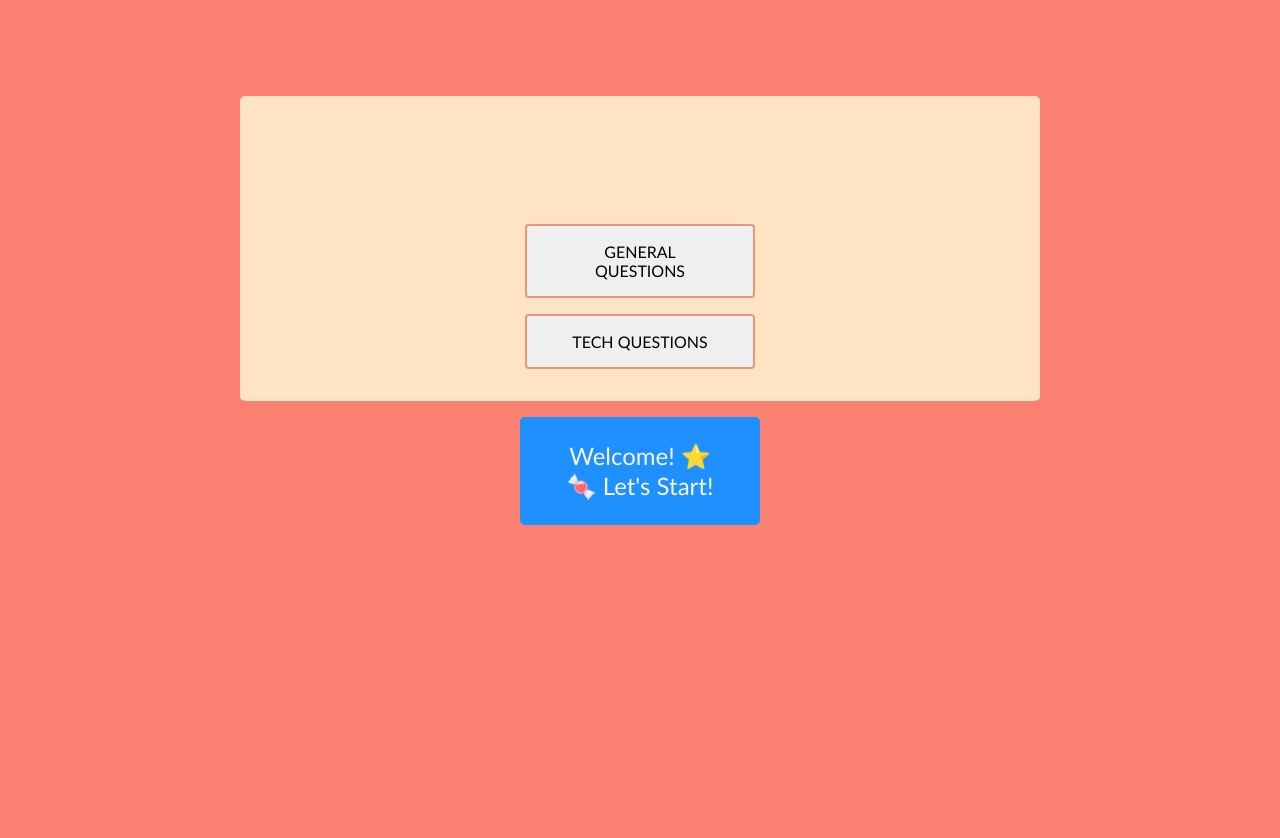
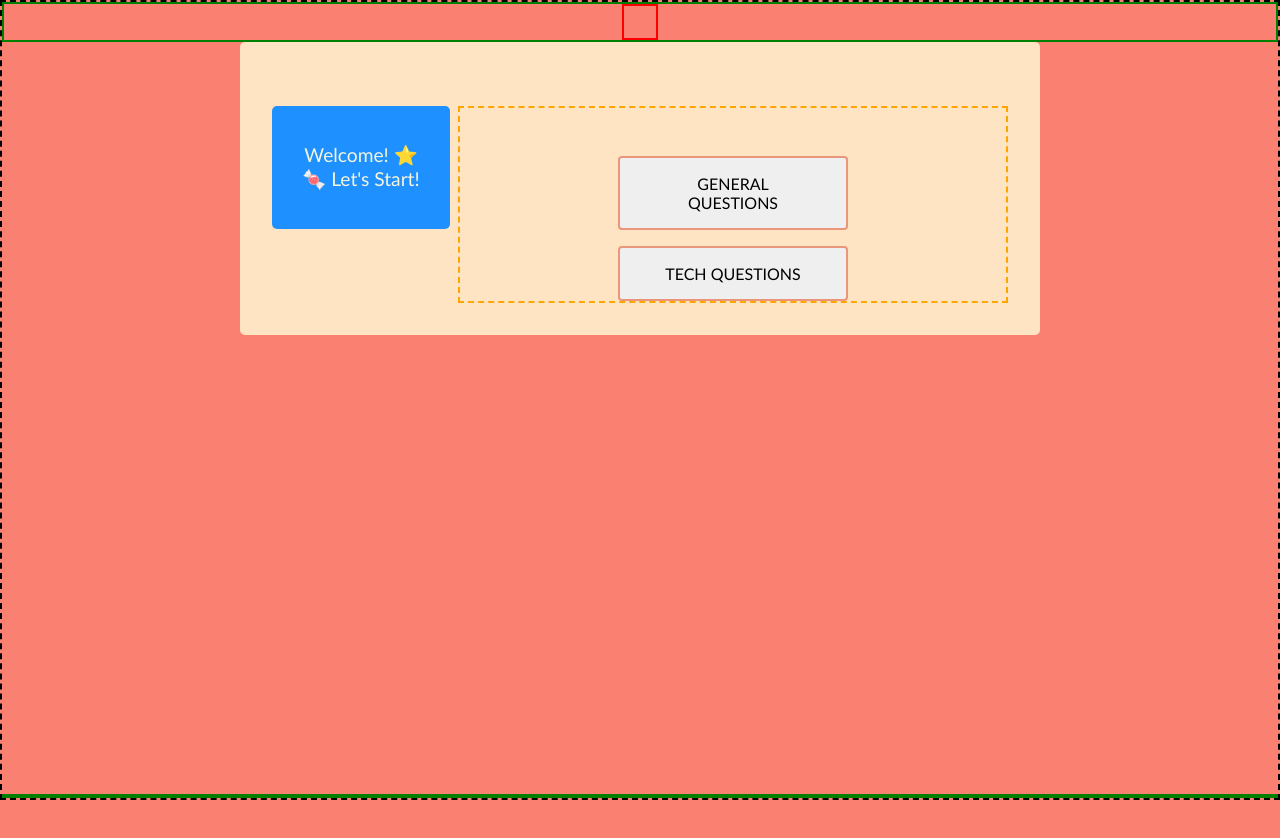
Before and after one commit to elen-oz/hi_quiz-app, a plain HTML site: page index.html in a window 1280 px wide. After the commit the page ends 800 px from the top, so only its background shows below. Drawn offline with Linux system fonts and the light colour scheme.

Commit message:
feat: change layout

```diff
--- a/script.js
+++ b/script.js
@@ -9,6 +9,8 @@
 // todo: 3) remove START QUIZ btn, but leave "Start Again" & connect with localStorage
 
 // todo: 4) change layout to grid https://css-tricks.com/snippets/css/complete-guide-grid/
+
+const API_KEY = 'Xk2hwwlJjoNOx1FcB9vjjswxmOuaw0DHJ43QN980';
 
 const initialState = {
   questions: [],
@@ -34,8 +36,18 @@ const createElement = (tag, classNames, textContent) => {
   return element;
 };
 
+const wrapperEl = createElement('div', 'wrapper');
+const headerEl = createElement('div', 'header');
+const bodyEl = createElement('div', 'body');
+const footerEl = createElement('div', 'footer');
+
 const containerEl = createElement('div', 'container');
-containerEl.setAttribute('id', 'container');
+// containerEl.setAttribute('id', 'container');
+
+const gameMessageEl = createElement('div', 'game-message');
+gameMessageEl.innerHTML = `Welcome! ⭐️ <br> 🍬 Let's Start!`;
+const gameScoreEl = createElement('div', 'game-score');
+const gameBoardEl = createElement('div', 'game-board');
 
 const containerNewGameBtnEl = createElement('div', 'container-newGameButtons');
 const generalBtnEl = createElement(
@@ -72,21 +84,22 @@ const javascriptBtnEl = createElement(
 
 const questionsNumberEl = createElement('h2', 'questions-number');
 const questionEl = createElement('div', 'question');
-const buttonContainerEl = createElement('div', 'button-container');
-const messageEl = createElement('div', 'message');
-messageEl.innerHTML = `Welcome! ⭐️ <br> 🍬 Let's Start!`;
+const answersContainerEl = createElement('div', 'answers-container');
 
-// containerEl.append(startAgainBtnEl);
-containerEl.append(questionsNumberEl, questionEl, buttonContainerEl);
-
-const API_KEY = 'Xk2hwwlJjoNOx1FcB9vjjswxmOuaw0DHJ43QN980';
+wrapperEl.append(headerEl, bodyEl, footerEl);
+headerEl.append(questionsNumberEl);
+bodyEl.append(containerEl);
+containerEl.append(gameMessageEl, gameScoreEl, gameBoardEl);
+gameBoardEl.append(questionEl, answersContainerEl);
 
 let appEl = document.querySelector('#app');
-appEl.append(containerEl);
-appEl.append(messageEl);
+appEl.append(wrapperEl);
+// appEl.append(gameMessageEl);
+
+// wrapperEl.append(gameMessageEl);
 
 const getParamsNewGame = () => {
-  containerEl.append(containerNewGameBtnEl);
+  gameBoardEl.append(containerNewGameBtnEl);
   containerNewGameBtnEl.append(generalBtnEl, techBtnEl);
 
   generalBtnEl.addEventListener('click', () => pickDifficulty());
@@ -100,7 +113,7 @@ const pickDifficulty = () => {
 
   containerNewGameBtnEl.remove();
 
-  containerEl.append(containerDifficultyBtns);
+  gameBoardEl.append(containerDifficultyBtns);
   containerDifficultyBtns.append(easyBtnEl, mediumBtnEl, hardBtnEl);
 
   easyBtnEl.addEventListener('click', () => getGeneralQuestions('easy'));
@@ -113,7 +126,7 @@ const pickTechTopic = () => {
 
   containerNewGameBtnEl.remove();
 
-  containerEl.append(containerTechBtns);
+  gameBoardEl.append(containerTechBtns);
   containerTechBtns.append(htmlBtnEl, javascriptBtnEl);
 
   htmlBtnEl.addEventListener('click', () => getTechQuestions('HTML'));
@@ -148,10 +161,10 @@ function renderGeneralQuestion(question) {
   containerDifficultyBtns.remove();
   containerNewGameBtnEl.remove();
   containerTechBtns.remove();
-  buttonContainerEl.innerHTML = '';
+  answersContainerEl.innerHTML = '';
 
   questionsNumberEl.textContent = `${currentQuestion + 1} / ${questionsNumber}`;
-  containerEl.prepend(questionsNumberEl);
+  headerEl.append(questionsNumberEl);
 
   questionEl.innerHTML = question.question;
 
@@ -165,9 +178,11 @@ function renderGeneralQuestion(question) {
     answerEl.addEventListener('click', function () {
       if (answer === correctAnswer) {
         rightAnswers += 1;
-        messageEl.textContent = `Correct! 🤜🤛`;
+        gameMessageEl.textContent = `Correct! 🤜🤛`;
+        gameScoreEl.textContent = `Score: ${rightAnswers}`;
       } else {
-        messageEl.textContent = `Nope 🦧`;
+        gameMessageEl.textContent = `Nope 🦧`;
+        gameScoreEl.textContent = `Score: ${rightAnswers}`;
       }
 
       if (currentQuestion < questions.length - 1) {
@@ -175,15 +190,16 @@ function renderGeneralQuestion(question) {
         renderGeneralQuestion(questions[currentQuestion]);
       } else {
         // showNewGameBtn();
-        messageEl.textContent = `Quiz completed 🍭<br>Right answers: ${rightAnswers}`;
+        gameMessageEl.textContent = `Quiz completed 🍭`;
         questionsNumberEl.innerHTML = 'FINISH';
+        gameScoreEl.textContent = `Score: ${rightAnswers}`;
 
         questionEl.innerHTML = '';
-        buttonContainerEl.innerHTML = '';
+        answersContainerEl.innerHTML = '';
       }
     });
 
-    buttonContainerEl.append(answerEl);
+    answersContainerEl.append(answerEl);
   });
 }
 
@@ -192,11 +208,11 @@ function renderTechQuestion(question) {
   containerTechBtns.remove();
   containerNewGameBtnEl.remove();
 
-  buttonContainerEl.innerHTML = '';
+  answersContainerEl.innerHTML = '';
   questionsNumberEl.innerHTML = '';
 
   questionsNumberEl.textContent = `${currentQuestion + 1} / ${questionsNumber}`;
-  containerEl.prepend(questionsNumberEl);
+  headerEl.append(questionsNumberEl);
   questionEl.textContent = question.question;
 
   let answers = question.answers;
@@ -213,24 +229,26 @@ function renderTechQuestion(question) {
 
         if (isCorrect) {
           rightAnswers += 1;
-          messageEl.textContent = `Correct! 🤜🤛`;
+          gameMessageEl.textContent = `Correct! 🤜🤛`;
+          gameScoreEl.textContent = `Score: ${rightAnswers}`;
         } else {
-          messageEl.textContent = `Nope 🦧`;
+          gameMessageEl.textContent = `Nope 🦧`;
+          gameScoreEl.textContent = `Score: ${rightAnswers}`;
         }
 
         if (currentQuestion < techQuestions.length - 1) {
           currentQuestion += 1;
           renderTechQuestion(techQuestions[currentQuestion]);
         } else {
-          // showNewGameBtn();
-          messageEl.innerHTML = `Quiz completed 🍭<br>Right answers: ${rightAnswers}`;
+          gameMessageEl.innerHTML = `Quiz completed 🍭`;
+          gameScoreEl.textContent = `Score: ${rightAnswers}`;
           questionsNumberEl.textContent = 'FINISH';
           questionEl.textContent = '';
-          buttonContainerEl.textContent = '';
+          answersContainerEl.textContent = '';
         }
       });
 
-      buttonContainerEl.append(answerEl);
+      answersContainerEl.append(answerEl);
     }
   });
 }
--- a/styles.css
+++ b/styles.css
@@ -4,22 +4,82 @@
   padding: 0;
 }
 body {
+  width: 100%;
   height: 100vh;
   background-color: salmon;
   font-family: 'Gill Sans', 'Gill Sans MT', Calibri, 'Trebuchet MS', sans-serif;
+}
+
+.wrapper {
+  display: flex;
+  flex-direction: column;
+  justify-content: space-between;
+  width: 100%;
+  height: 100vh;
+
+  border: 2px dashed black;
+}
+
+.header,
+.footer {
+  width: 100%;
+  height: fit-content;
+  display: flex;
+  justify-content: center;
+  align-items: center;
+  /* text-align: center; */
+
+  border: 2px solid green;
+}
+
+.body {
+  width: 100%;
+  height: 100%;
   padding: 0 1rem;
+}
+
+/* inside container */
+.game-message {
+  grid-area: message;
+
+  margin: 0 auto;
+  width: 100%;
+  display: flex;
+  justify-content: center;
+  align-items: center;
+
+  border-radius: 5px;
+  font-size: 1.2rem;
+  background-color: dodgerblue;
+  color: beige;
+}
+.game-score {
+  grid-area: score;
+
+  width: 100%;
+  display: flex;
+  justify-content: center;
+  align-items: center;
+  border-radius: 5px;
+  font-size: 1.2rem;
+}
+.game-board {
+  grid-area: main;
+  border: 2px dashed orange;
 }
 
 .container {
   margin: 0 auto;
-  margin-top: 6rem;
   max-width: 50rem;
-  padding: 2rem 1rem;
-  display: flex;
-  flex-direction: column;
-  /* justify-content: space-between;
-  gap: 2rem; */
-  justify-content: center;
+  display: grid;
+  grid-template-columns: 1fr 1fr 1fr 1fr;
+  grid-template-rows: auto;
+  grid-template-areas:
+    'message main main main'
+    'score main main main';
+
+  column-gap: 0.5rem;
+
   text-align: center;
   background-color: bisque;
   border-radius: 5px;
@@ -51,7 +111,9 @@ body {
 .questions-number {
   display: inline-block;
   height: auto;
-  margin-bottom: 1rem;
+  padding: 1rem;
+
+  border: 2px solid red;
 }
 
 .question {
@@ -64,7 +126,7 @@ body {
   align-items: center;
 }
 
-.button-container {
+.answers-container {
   width: 100%;
   display: grid;
   grid-template-columns: repeat(1, 1fr);
@@ -73,7 +135,7 @@ body {
   align-items: center;
 }
 @media (min-width: 33rem) {
-  .button-container {
+  .answers-container {
     grid-template-columns: repeat(2, 1fr);
     gap: 1.5rem;
   }
@@ -146,15 +208,3 @@ body {
   background-color: dodgerblue;
   color: beige;
 }
-
-.message {
-  margin: 1rem auto;
-  width: 15rem;
-  /* width: fit-content; */
-  text-align: center;
-  padding: 1.5rem 2rem;
-  border-radius: 5px;
-  font-size: 1.5rem;
-  background-color: dodgerblue;
-  color: beige;
-}
```
